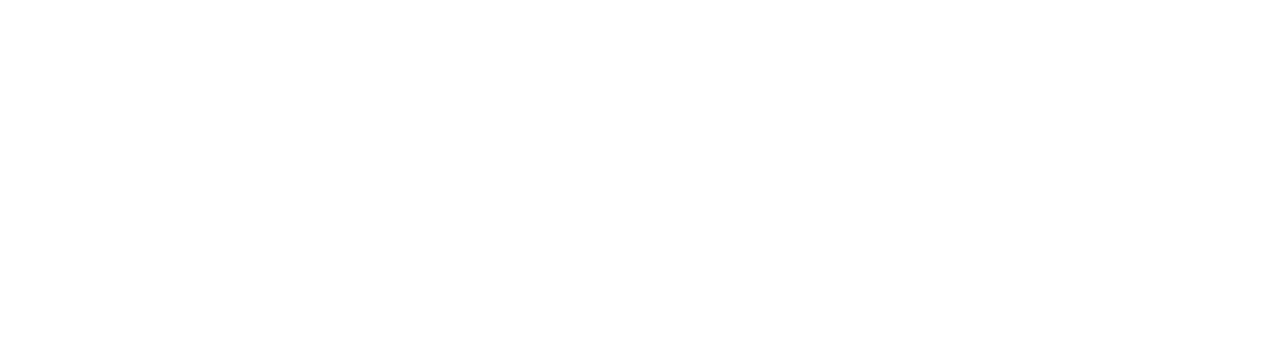
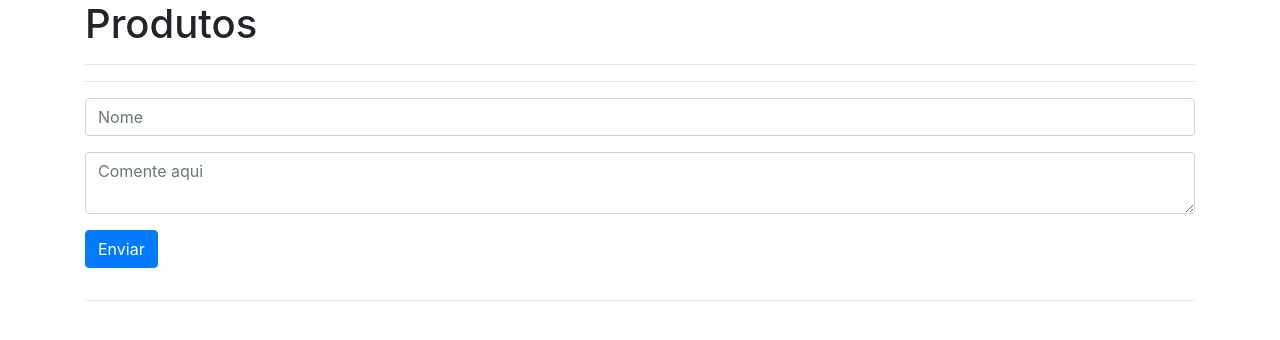
Before and after one commit to gotoqua/crud-vue.js, a Vue app: page / in a window 1280 px wide. Shown: the top 340 px of the page. Built offline with nearby package versions, Linux system fonts and the light colour scheme.

Commit message:
criando os componentes

```diff
--- a/src/components/Panel.vue
+++ b/src/components/Panel.vue
@@ -1,7 +1,68 @@
 <template>
+    <div class="container">
+        <h1>Produtos</h1>
+        <hr>
 
+        <div class="form-todo form-group">
+
+
+
+        </div>
+
+        <hr>
+        <div class="form-todo form-group">
+            <p>
+                <input type="text" placeholder="Nome" name="nome" class="form-control" >
+            </p>
+            <p>
+                <textarea placeholder="Comente aqui" name="message" class="form-control" ></textarea>
+            </p>
+            <button type="submit" class="btn btn-primary">Enviar</button>
+        </div>
+        <div class="list-group" >
+
+        </div>
+        <hr>
+    </div>
 </template>
 
 <script>
 
+    // data() {
+    //     return {
+    //         comments: [
+    //             {
+    //                 name: 'Zé',
+    //                 message: 'Teste 1'
+    //             }
+    //         ],
+    //         // Aqui guarda os valores inseridos no formulário
+    //         name: '',
+    //         message: ''
+
+    //     }
+    // },
+    // methods: {
+    //     addComment() {
+    //         if (this.name.trim() === '' || this.message.trim() === '') {
+    //             return;
+    //         }
+
+    //         this.comments.push({
+    //             name: this.name,
+    //             message: this.message
+    //         });
+    //         // Aqui apaga os dados digitados após enviá-los ao formulário
+    //         this.name = '';
+    //         this.message = '';
+    //     },
+    //     removeComment(index) {
+    //         this.comments.splice(index, 1);
+    //     }
+    // },
+    // // Criar relação do Watch com o timestamp do BD
+    // watch: {
+
+    // }
+
 </script>
--- a/src/components/Products.vue
+++ b/src/components/Products.vue
@@ -5,7 +5,10 @@
 
         <div class="form-todo form-group">
 
+        <p>
 
+            <input type="text">
+        </p>
 
         </div>
 
```
Also changed, not shown: src/components/Brands.vue (added, +22 -0 lines).
